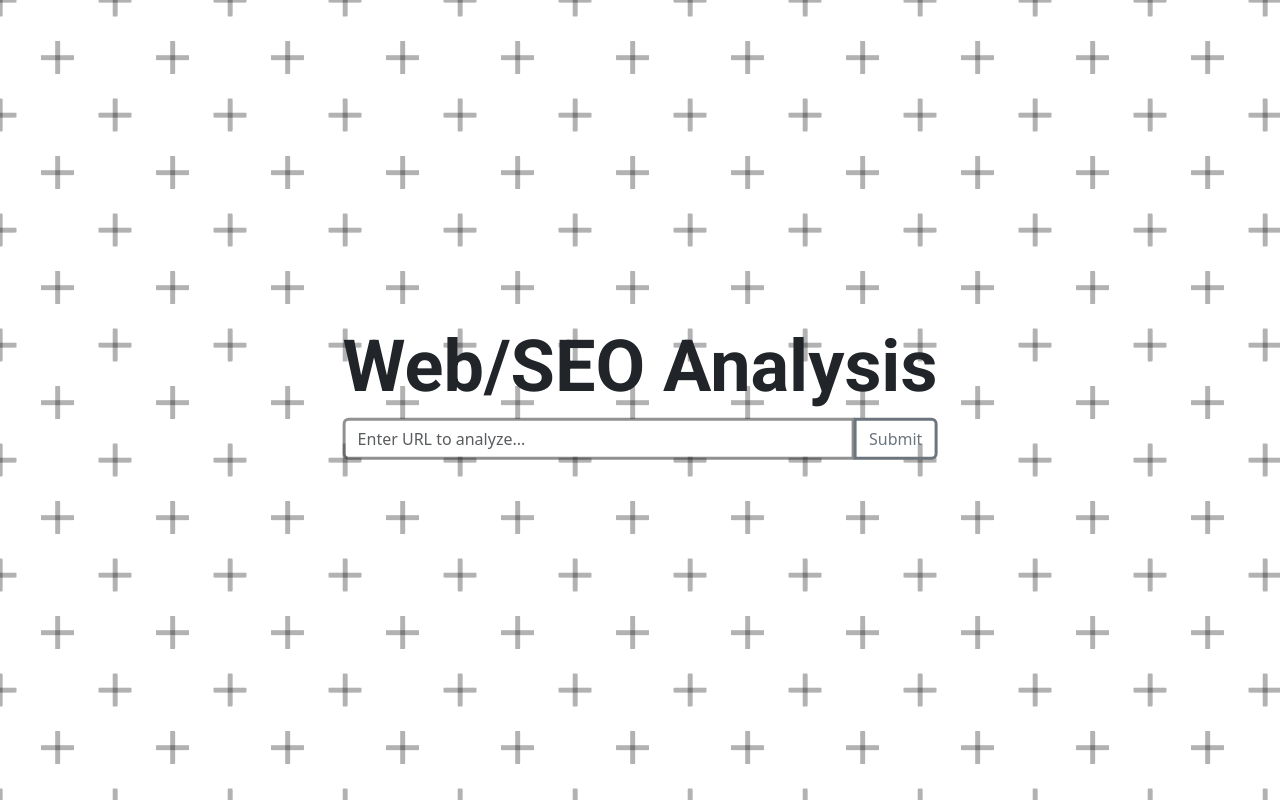
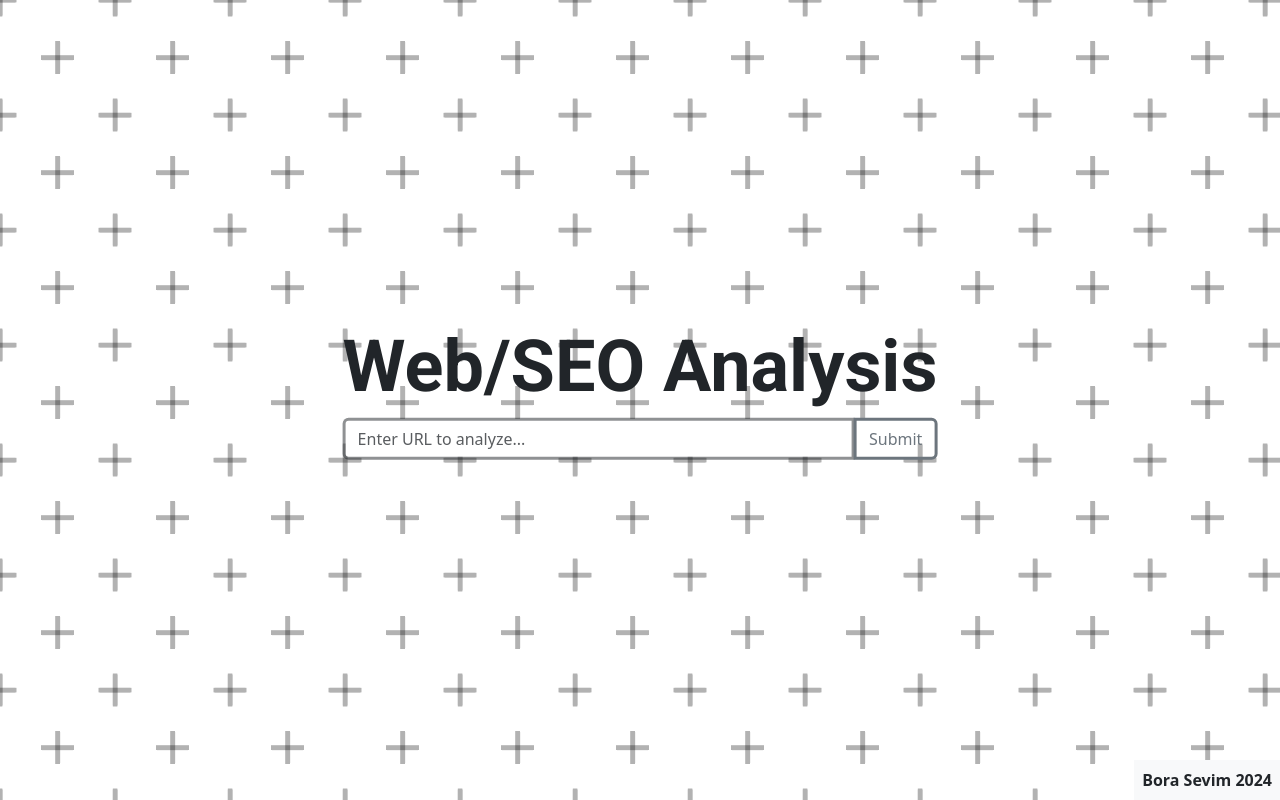
Before and after one commit to boraswim/Web-SEO-Analysis-Project, a Next.js app: page / in a window 1280 px wide. Built offline with nearby package versions, Linux system fonts and the light colour scheme.

Commit message:
added name for website

```diff
--- a/src/app/layout.js
+++ b/src/app/layout.js
@@ -6,6 +6,9 @@ export default function RootLayout({ children }) {
       <html lang="en" className='background'>
         <body>
           {children}
+          <div className='position-absolute bottom-0 end-0 bg-light mx-auto p-2'>
+            <b>Bora Sevim 2024</b>
+          </div>
         </body>
       </html>
     )
```
